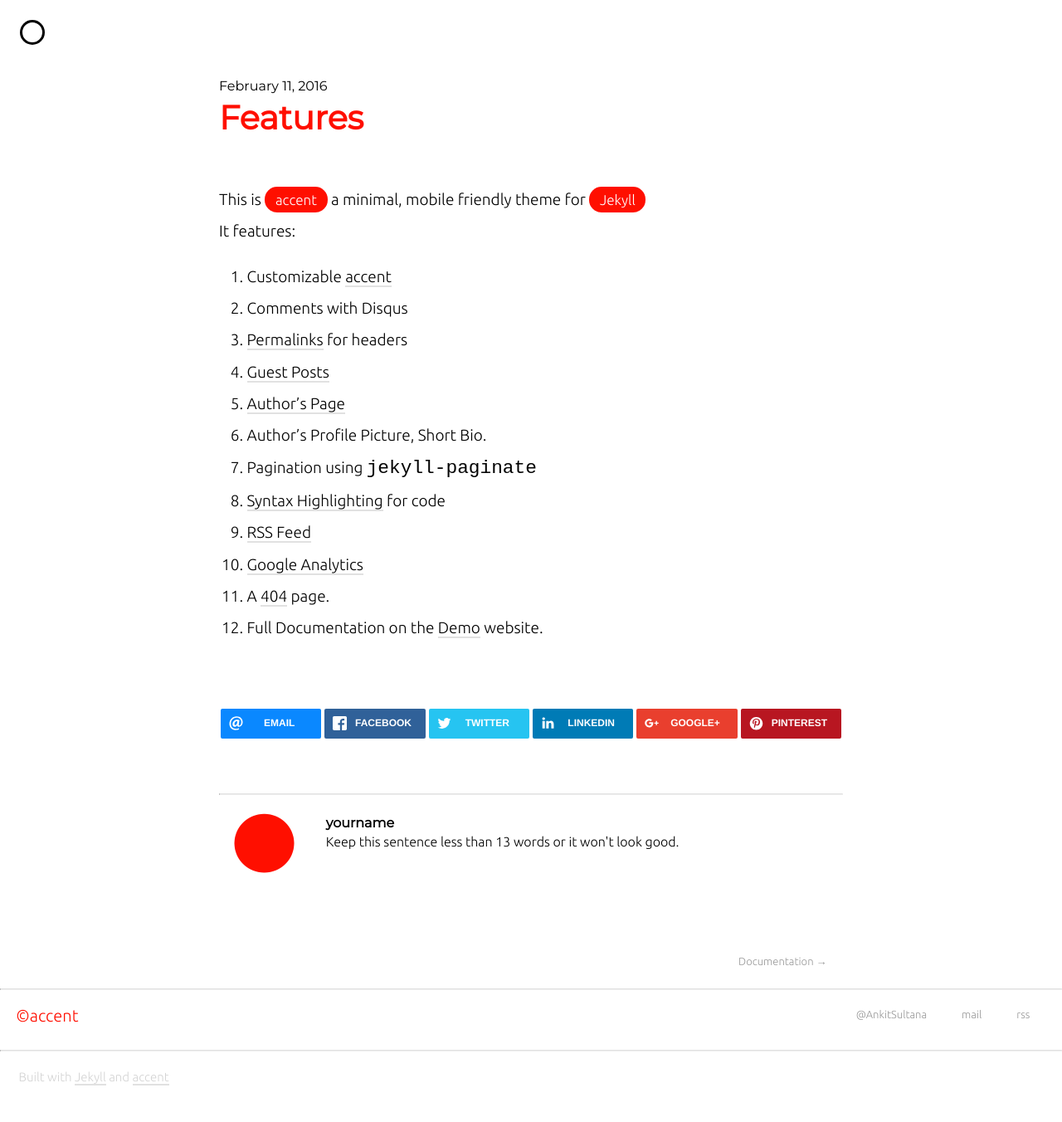
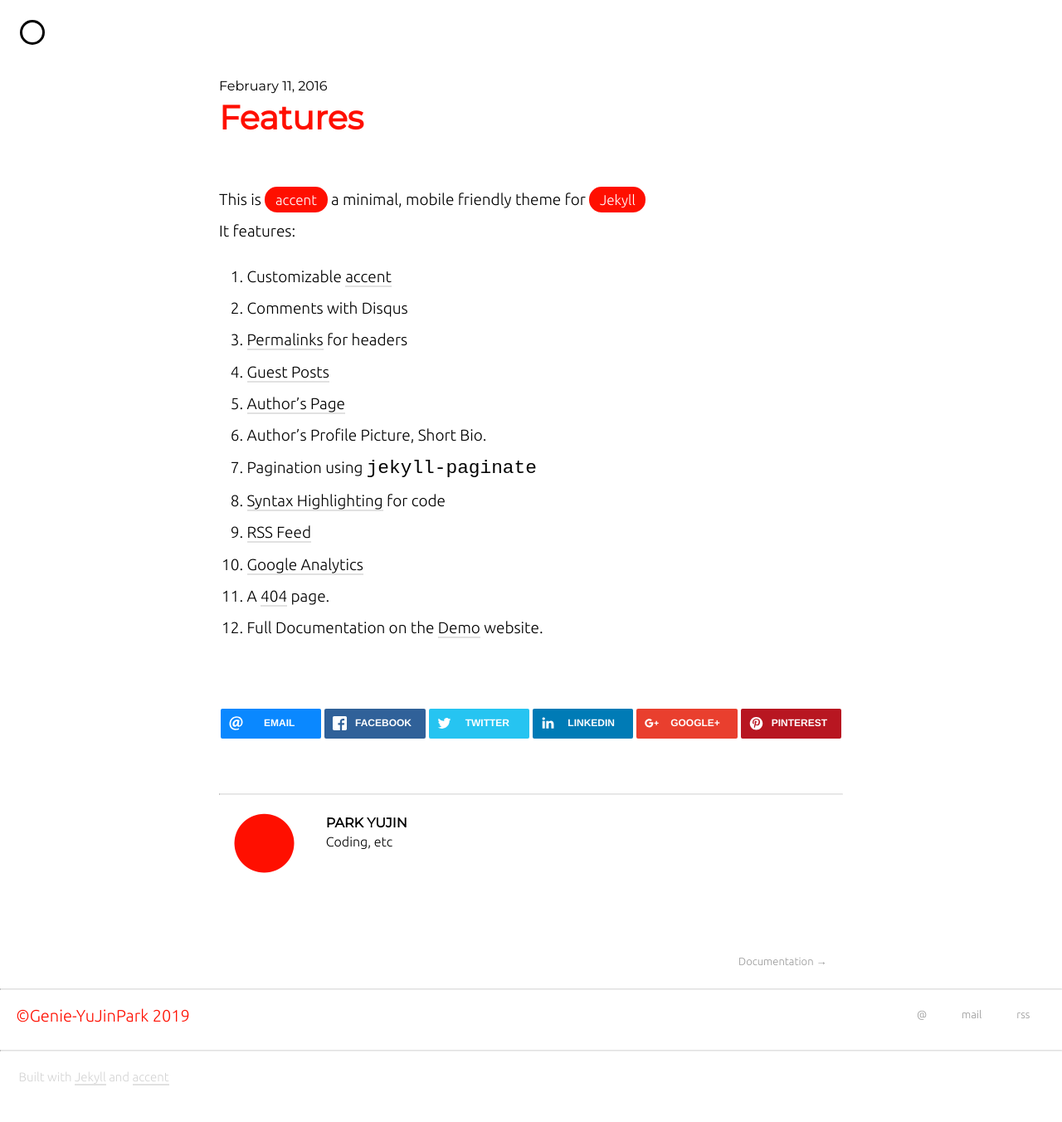
Before and after one commit to Genie-YuJinPark/Genie-YuJinPark.github.io, a Jekyll site: the page built from _posts/2016-02-11-features.markdown, in a window 1280 px wide. Shown: the whole page at 83% size. Built offline with Jekyll 4.4.1, drawn with Linux system fonts in a browser that asks for light colours; nearby versions of some CDN libraries; comment, search, counter and statistics services are not loaded.

Commit message:
Update _config.yml

```diff
--- a/_config.yml
+++ b/_config.yml
@@ -1,33 +1,28 @@
 # User Settings | Edit there as per required
 
-title: accent
-url: "http://ankitsultana.com"
-baseurl: "/accent"
+title: Genie
+url: "https://Genie-YuJinPark.github.io"
+baseurl: ""
 
 # This will show up at the top of index page
 site_heading: >
-    foo <span class="faded">'s blog</span>
+    Genie <span class="faded">'s blog</span>
 
-email: your@email.com
-author: yourname
+email: dbwls1154@naver.com
+author: PARK YUJIN
 # This description will show up in google search results
 # (for index page) etc.
 description: >
-    accent is, as Trump would put it, the best
+    Genie가 공부하고 연습하는 Blog입니다 :)
 
 # This will what will show against &copy; in the footer
-copyright: accent
+copyright: Genie-YuJinPark 2019
 # Toggle your short bio, which will displayed on your index page
 # Just toggle it and run jekyll again to see
-intro: false         # Tip: Remove the span from site_heading if intro is set to true
+intro: true         # Tip: Remove the span from site_heading if intro is set to true
 # This will be displayed in your intro
 short_bio: >
-    Welcome! This is <span>accent</span>, a mobile friendly theme for Jekyll. The main feature of this
-    theme is that you can change the accent color. Refer the
-    <a class="underline different-highlight" href="http://ankitsultana.com/accent/documentation.html">
-        Documentation
-    </a>
-    to know how.
+    Welcome!
 
 permalink: /:title.html
 
@@ -39,18 +34,18 @@
 # Note that about_footer should be true if you want
 # to see author information at the bottom of each post
 about_stub: >
-    Keep this sentence less than 13 words or it won't look good.
+    Coding, etc
 
 about_footer: true
 
-twitter_username: AnkitSultana
-github_username: yourgithub
-facebook_id: yourusername
+# twitter_username: yourusername
+github_username: Genie-YuJinPark
+# facebook_id: yourusername
 
 favicon: true
-favicon_location: "images/favicon.ico"
+favicon_location: "/images/favicon.ico"
 
-profile_picture: images/temp.png
+profile_picture: /images/temp.png
 paginate: 5
 paginate_path: "/page/:num"
 tracking_id: UA-69243698-7 # GA Tracking ID
```
